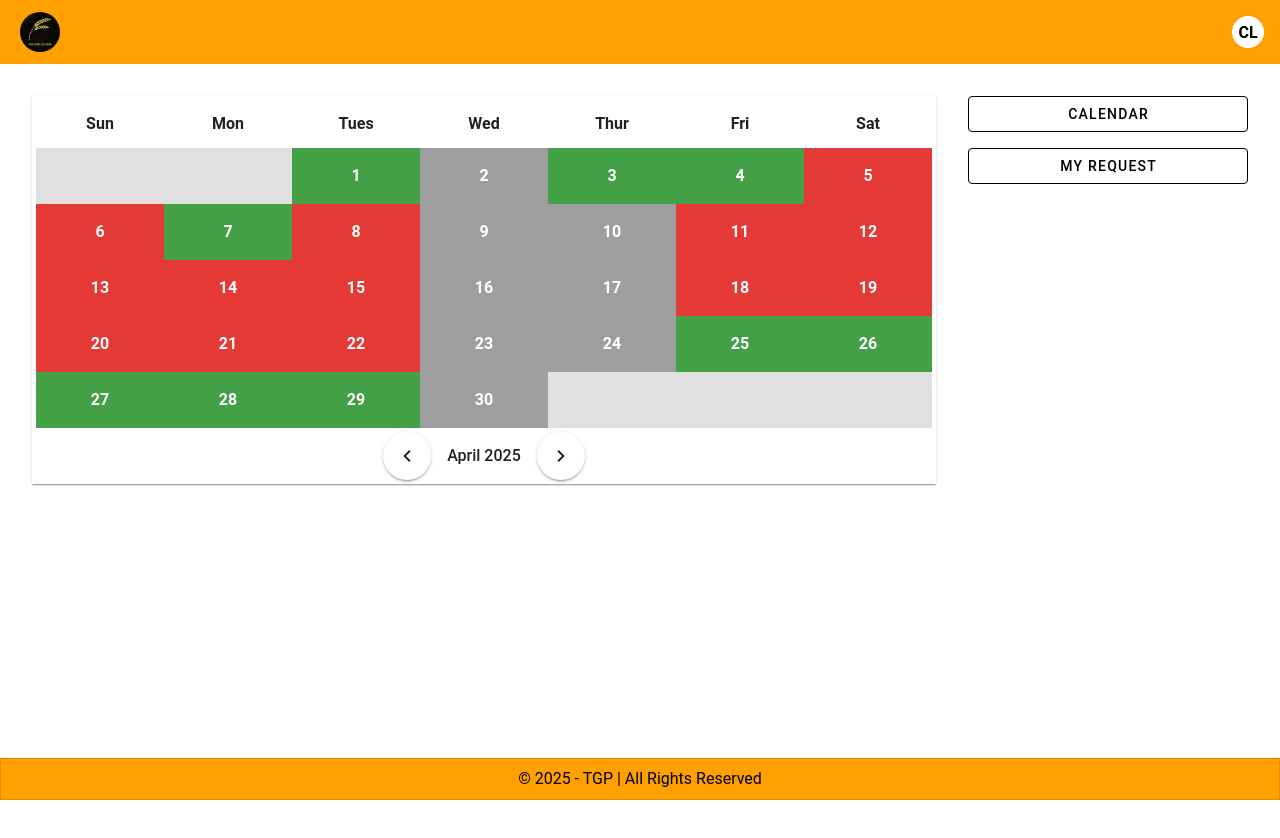
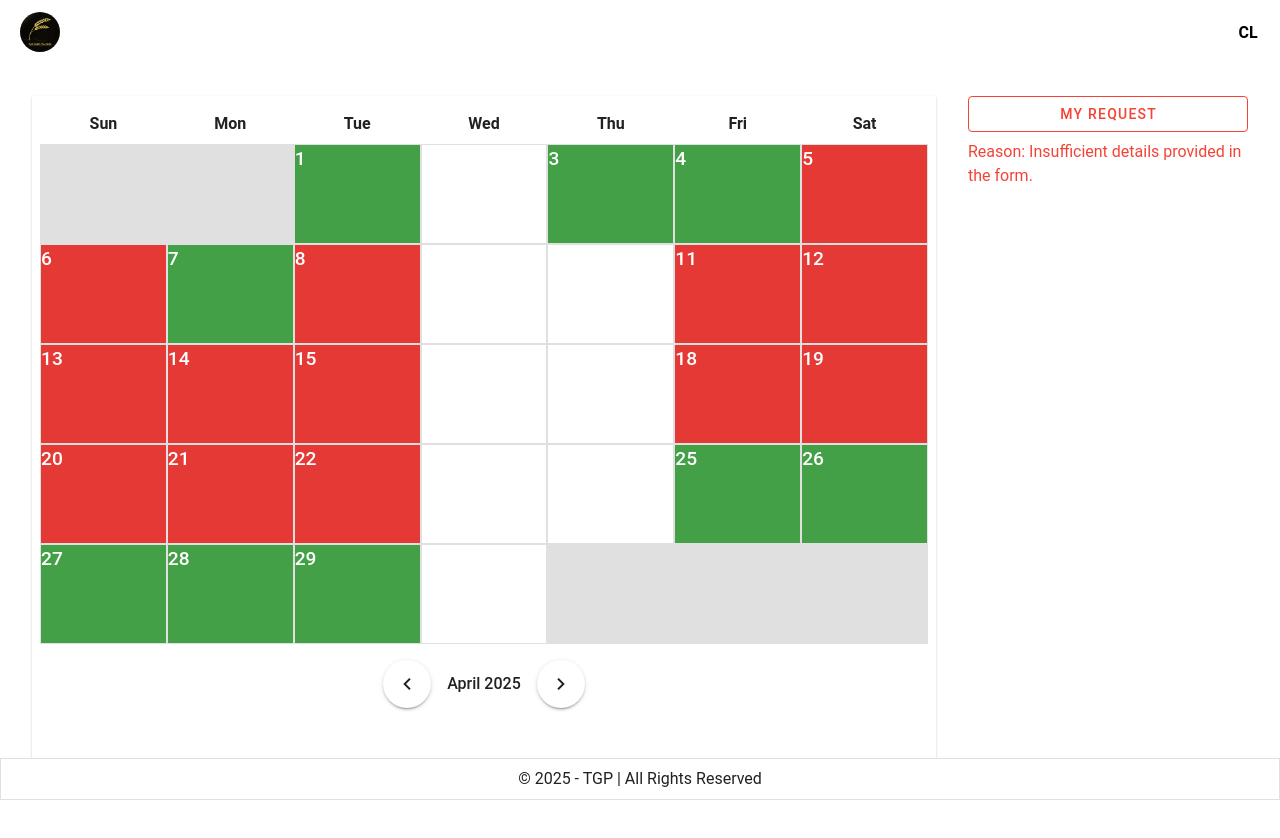
Before and after one commit to ranneplaza/TheGoldPanicles, a Vue app: page /dashboard in a window 1280 px wide. Shown: the top 838 px of the page. Before the commit the page ends 800 px from the top, so only its background shows below. Built offline with nearby package versions, Linux system fonts and the light colour scheme.

Commit message:
change dashboard

```diff
--- a/src/views/Auth/LoginView.vue
+++ b/src/views/Auth/LoginView.vue
@@ -1,13 +1,34 @@
 <script setup>
-import { RouterLink } from 'vue-router'
+import { RouterLink, useRouter } from 'vue-router'
+import { ref, computed } from 'vue'
+
+const email = ref('')
+const password = ref('')
+const router = useRouter()
+
+// Check if both fields are filled
+const isFormValid = computed(() => {
+  return email.value.trim() !== '' && password.value.trim() !== ''
+})
+
+// Handle login
+const handleLogin = () => {
+  if (isFormValid.value) {
+    // Simulated authentication logic here
+    console.log('Logging in with', email.value, password.value)
+    router.push('/dashboard') // redirect after "successful" login
+  } else {
+    alert('Please fill in both email and password.')
+  }
+}
 </script>
 
 <template>
   <div style="min-height: 100vh; display: flex; justify-content: center; align-items: center">
     <v-responsive class="rounded">
       <v-app>
-        <!-- Top bar without border -->
-        <v-app-bar color="amber-darken-2" class="px-3" flat>
+        <!-- Top bar -->
+        <v-app-bar class="px-3" flat>
           <v-spacer></v-spacer>
         </v-app-bar>
 
@@ -19,49 +40,50 @@ import { RouterLink } from 'vue-router'
                   <!-- Rounded Logo -->
                   <v-img
                     src="/img/tgp_logo.jpg"
-                    height="120"
-                    width="120"
+                    height="70"
+                    width="70"
                     class="my-4 mx-auto rounded-circle"
                     cover
                   ></v-img>
-
-                  <template v-slot:title>
-                    <div class="text-center font-weight-black text-h6">Welcome to TGP</div>
-                  </template>
 
                   <v-card-subtitle class="text-center">
                     We never flinched in serving you the Truth
                   </v-card-subtitle>
 
                   <v-card-text class="pt-4">
-                    <v-form fast-fail @submit.prevent>
+                    <v-form fast-fail @submit.prevent="handleLogin">
                       <v-text-field
+                        v-model="email"
                         label="Email"
                         color="amber-darken-2"
                         variant="solo-filled"
+                        required
                       ></v-text-field>
 
                       <v-text-field
+                        v-model="password"
                         label="Password"
                         type="password"
                         color="amber-darken-2"
                         variant="solo-filled"
+                        required
                       ></v-text-field>
 
-                      <RouterLink to="/dashboard">
                       <v-btn
                         class="mt-2"
                         type="submit"
                         block
                         color="amber-darken-2"
                         variant="flat"
+                        :disabled="!isFormValid"
                       >
                         Login
                       </v-btn>
-                      </RouterLink>
 
-                      <div class="text-center my-4 text-subtitle-2">
-                        ------------------------- or continue -------------------------
+                      <div class="d-flex align-center my-4">
+                        <v-divider class="flex-grow-1"></v-divider>
+                        <span class="mx-4 text-subtitle-2">OR</span>
+                        <v-divider class="flex-grow-1"></v-divider>
                       </div>
                       <div class="d-flex justify-center gap-4 mb-4">
                         <v-btn icon color="red" variant="text">
@@ -88,7 +110,7 @@ import { RouterLink } from 'vue-router'
             </v-row>
           </v-container>
 
-          <v-footer class="d-flex justify-center text-center" color="amber-darken-2" border app>
+          <v-footer class="d-flex justify-center text-center" border app>
             © 2025 - TGP | All Rights Reserved
           </v-footer>
         </v-main>
--- a/src/views/Auth/RegisterView.vue
+++ b/src/views/Auth/RegisterView.vue
@@ -8,7 +8,7 @@ import { RouterLink } from 'vue-router'
     <v-responsive class="rounded">
       <v-app>
         <!-- Top bar without border -->
-        <v-app-bar color="amber-darken-2" class="px-3" flat>
+        <v-app-bar class="px-3" flat>
           <v-spacer></v-spacer>
         </v-app-bar>
 
@@ -20,19 +20,13 @@ import { RouterLink } from 'vue-router'
                   <!-- Rounded Logo -->
                   <v-img
                     src="/img/tgp_logo.jpg"
-                    height="120"
-                    width="120"
+                    height="70"
+                    width="70"
                     class="my-4 mx-auto rounded-circle"
                     cover
                   ></v-img>
 
-                  <template v-slot:title>
-                    <div class="text-center font-weight-black text-h6">Create an Account</div>
-                  </template>
-
-                  <v-card-subtitle class="text-center">
-                    Join us and experience the truth
-                  </v-card-subtitle>
+                  <v-card-subtitle class="text-center"> Create an Account </v-card-subtitle>
 
                   <v-card-text class="pt-4">
                     <v-form fast-fail @submit.prevent>
@@ -86,7 +80,7 @@ import { RouterLink } from 'vue-router'
             </v-row>
           </v-container>
 
-          <v-footer class="d-flex justify-center text-center" color="amber-darken-2" border app>
+          <v-footer class="d-flex justify-center text-center" border app>
             © 2025 - TGP | All Rights Reserved
           </v-footer>
         </v-main>
--- a/src/views/System/Dashboard.vue
+++ b/src/views/System/Dashboard.vue
@@ -2,19 +2,22 @@
 import { ref, computed } from 'vue'
 
 const currentDate = ref(new Date())
+const selectedDate = ref(null)
+const dialog = ref(false)
+
 const selectedMonth = computed(() =>
   currentDate.value.toLocaleString('default', { month: 'long', year: 'numeric' }),
 )
 
+const greenDays = ['1', '3', '4', '7', '25', '26', '27', '28', '29']
+const redDays = ['5', '6', '8', '11', '12', '13', '14', '15', '18', '19', '20', '21', '22']
+
 const getColor = (day) => {
-  const greenDays = ['1', '3', '4', '7', '25', '26', '27', '28', '29']
-  const redDays = ['5', '6', '8', '11', '12', '13', '14', '15', '18', '19', '20', '21', '22']
   if (greenDays.includes(day.toString())) return 'green'
   if (redDays.includes(day.toString())) return 'red'
-  return 'grey'
+  return ''
 }
 
-// Generate calendar grid for the current month
 const calendar = computed(() => {
   const year = currentDate.value.getFullYear()
   const month = currentDate.value.getMonth()
@@ -43,16 +46,29 @@ const calendar = computed(() => {
 const prevMonth = () => {
   currentDate.value = new Date(currentDate.value.setMonth(currentDate.value.getMonth() - 1))
 }
-
 const nextMonth = () => {
   currentDate.value = new Date(currentDate.value.setMonth(currentDate.value.getMonth() + 1))
 }
+
+const openRequestForm = (day) => {
+  if (greenDays.includes(day.toString())) {
+    selectedDate.value = new Date(
+      currentDate.value.getFullYear(),
+      currentDate.value.getMonth(),
+      day,
+    )
+    dialog.value = true
+  }
+}
+
+const requestStatus = ref('denied') // can be: 'approved', 'denied', or 'pending'
+const denialReason = ref('Insufficient details provided in the form.')
 </script>
 
 <template>
   <v-app>
     <!-- App Bar -->
-    <v-app-bar color="amber-darken-2" flat elevation="0">
+    <v-app-bar flat elevation="0">
       <v-toolbar-title class="text-white d-flex align-center">
         <v-img
           src="/img/tgp_logo.jpg"
@@ -72,32 +88,36 @@ const nextMonth = () => {
     <v-main class="bg-white">
       <v-container fluid>
         <v-row no-gutters>
-          <!-- Left Calendar Layout -->
+          <!-- Calendar -->
           <v-col cols="9">
-            <v-sheet elevation="1" class="ma-4 pa-4">
-              <v-row class="text-center">
+            <v-sheet elevation="1" class="ma-4 pa-2" style="min-height: 700px">
+              <v-row class="text-center font-weight-bold" no-gutters>
                 <v-col
-                  v-for="day in ['Sun', 'Mon', 'Tues', 'Wed', 'Thur', 'Fri', 'Sat']"
+                  v-for="day in ['Sun', 'Mon', 'Tue', 'Wed', 'Thu', 'Fri', 'Sat']"
                   :key="day"
-                >
-                  <strong>{{ day }}</strong>
-                </v-col>
-              </v-row>
-
-              <v-row v-for="(week, i) in calendar" :key="i" class="text-center">
-                <v-col
-                  v-for="(day, j) in week"
-                  :key="i + '-' + j"
-                  :class="[
-                    'pa-4',
-                    day ? `bg-${getColor(day)} text-white font-weight-bold` : 'bg-grey-lighten-2',
-                  ]"
+                  class="py-2"
                 >
                   {{ day }}
                 </v-col>
               </v-row>
 
-              <!-- Navigation -->
+              <v-row v-for="(week, i) in calendar" :key="i" class="text-center" no-gutters>
+                <v-col
+                  v-for="(day, j) in week"
+                  :key="i + '-' + j"
+                  class="calendar-cell"
+                  :class="[
+                    day ? `bg-${getColor(day)} text-white font-weight-bold` : 'bg-grey-lighten-2',
+                    day && getColor(day) === 'green' ? 'cursor-pointer' : '',
+                  ]"
+                  @click="day && openRequestForm(day)"
+                >
+                  <div class="calendar-day-number">
+                    {{ day }}
+                  </div>
+                </v-col>
+              </v-row>
+
               <v-row align="center" justify="center" class="mt-4">
                 <v-btn icon @click="prevMonth">
                   <v-icon>mdi-chevron-left</v-icon>
@@ -110,17 +130,50 @@ const nextMonth = () => {
             </v-sheet>
           </v-col>
 
-          <!-- Right Buttons -->
+          <!-- Sidebar Buttons -->
           <v-col cols="3" class="pa-4">
-            <v-btn block variant="outlined" class="mb-4">Calendar</v-btn>
-            <v-btn block variant="outlined">My request</v-btn>
+            <!-- My Request Button -->
+            <v-btn
+              block
+              :color="
+                requestStatus === 'approved' ? 'green' : requestStatus === 'denied' ? 'red' : 'grey'
+              "
+              variant="outlined"
+            >
+              My Request
+            </v-btn>
+
+            <!-- Show reason if denied -->
+            <div v-if="requestStatus === 'denied'" class="mt-2 text-red">
+              Reason: {{ denialReason }}
+            </div>
           </v-col>
         </v-row>
       </v-container>
     </v-main>
 
+    <!-- Dialog Form -->
+    <v-dialog v-model="dialog" max-width="600px">
+      <v-card>
+        <v-card-title class="text-h6">Request Form</v-card-title>
+        <v-card-text>
+          <v-form>
+            <v-text-field label="Date" :model-value="selectedDate?.toDateString()" readonly />
+            <v-text-field label="Title" />
+            <v-textarea label="Description" />
+            <v-text-field label="Location" />
+          </v-form>
+        </v-card-text>
+        <v-card-actions>
+          <v-spacer />
+          <v-btn variant="text" @click="dialog = false">Cancel</v-btn>
+          <v-btn color="primary" @click="dialog = false">Submit</v-btn>
+        </v-card-actions>
+      </v-card>
+    </v-dialog>
+
     <!-- Footer -->
-    <v-footer class="d-flex justify-center text-center" color="amber-darken-2" border app>
+    <v-footer class="d-flex justify-center text-center" border app>
       © 2025 - TGP | All Rights Reserved
     </v-footer>
   </v-app>
@@ -130,7 +183,28 @@ const nextMonth = () => {
 .bg-red {
   background-color: #e53935 !important;
 }
+
 .bg-green {
   background-color: #43a047 !important;
 }
+
+.cursor-pointer {
+  cursor: pointer;
+}
+
+.calendar-cell {
+  border: 1px solid #e0e0e0;
+  height: 100px;
+  display: flex;
+  align-items: flex-start;
+  justify-content: flex-start;
+  padding: 8px;
+  position: relative;
+  background-color: white;
+}
+
+.calendar-day-number {
+  font-size: 1.2rem;
+  font-weight: 500;
+}
 </style>
```
Also changed, not shown: src/views/System/Appointment.vue (+1 -9 lines), public/img/bg.jpg (deleted). Lines whose indentation alone changed are shown as unchanged.
